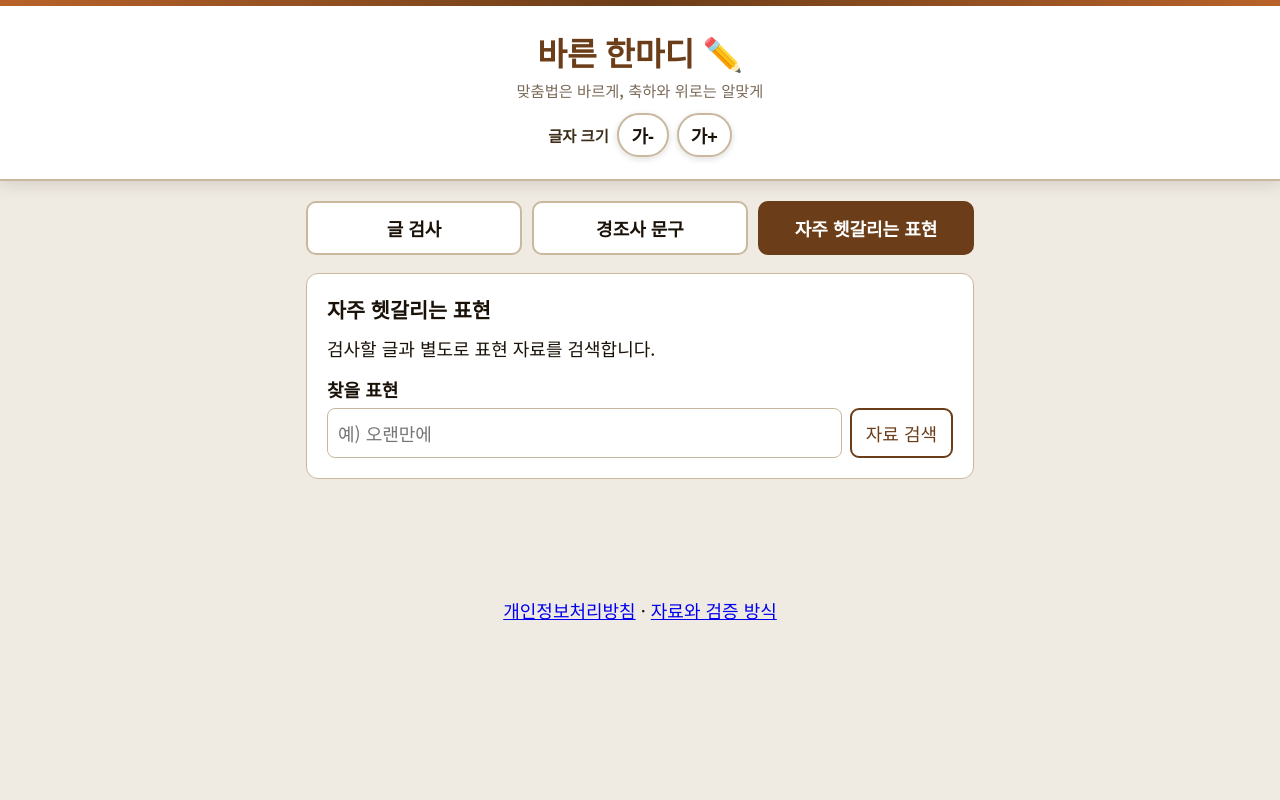
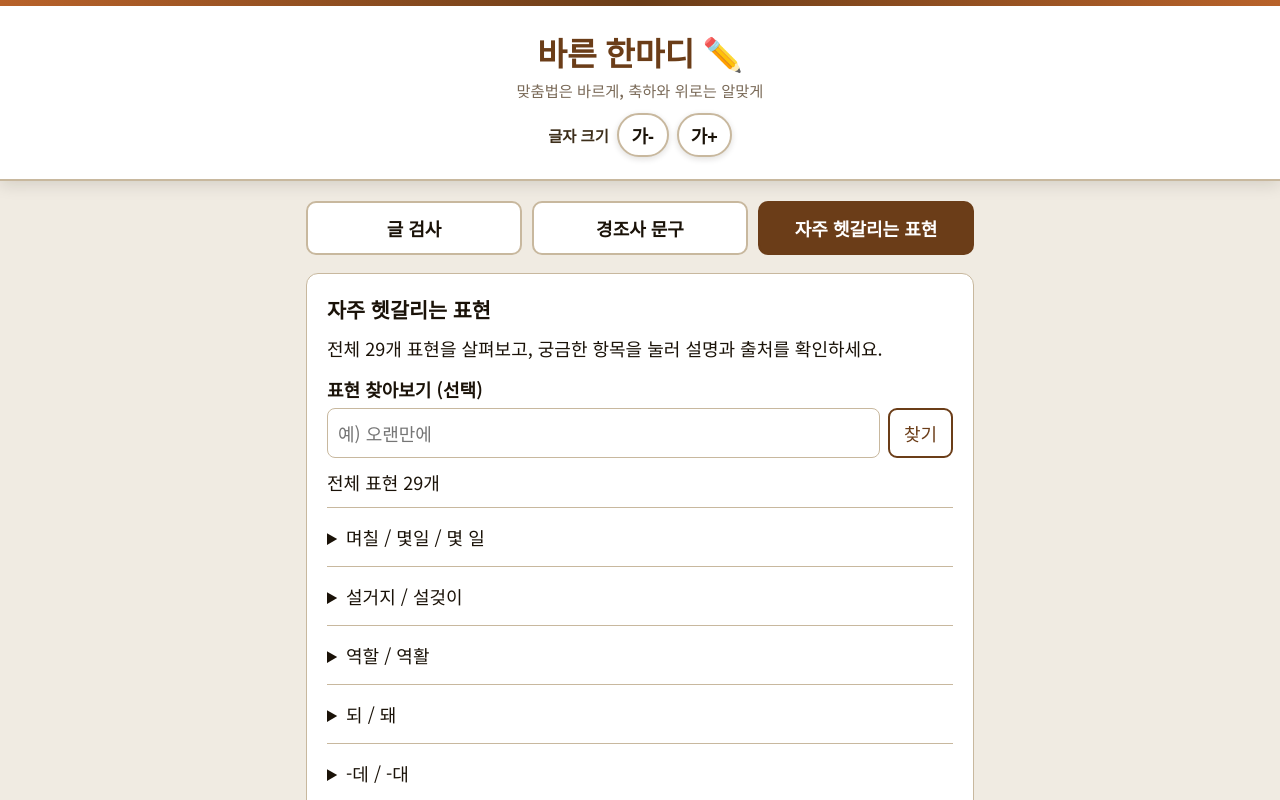
Before and after one commit to jwh781101-ship-it/spelling-checker, a Next.js app: page / in a window 1280 px wide. Both pictures are taken after a click on the button "자주 헷갈리는 표현". Shown: the top 800 px of the page. Built offline with nearby package versions, Linux system fonts and the light colour scheme.

Commit message:
Show expression list by default

```diff
--- a/app/page.js
+++ b/app/page.js
@@ -313,7 +313,7 @@ export default function Home() {
     const q = expressionQuery.trim();
     expressionControllerRef.current?.abort();
     const run = ++expressionRunRef.current;
-    if (!q) { setExpressionResults(null); setExpressionStatus('찾을 표현을 입력해 주세요.'); return; }
+    if (!q) { setExpressionResults(null); setExpressionStatus(''); return; }
     const controller = new AbortController(); expressionControllerRef.current = controller;
     setExpressionResults(null); setExpressionStatus('자료를 찾고 있어요.');
     try {
@@ -533,17 +533,20 @@ export default function Home() {
         </div>
         {showExpressionSearch && <section id="expression-search" className="expression-search" aria-labelledby="expression-title">
           <h2 id="expression-title">자주 헷갈리는 표현</h2>
-          <p>검사할 글과 별도로 표현 자료를 검색합니다.</p>
+          <p>전체 {confusables.length}개 표현을 살펴보고, 궁금한 항목을 눌러 설명과 출처를 확인하세요.</p>
           <form onSubmit={searchExpressions}>
-            <label htmlFor="expression-query">찾을 표현</label>
-            <div className="expression-search-row"><input id="expression-query" value={expressionQuery} onChange={e => { expressionRunRef.current++; expressionControllerRef.current?.abort(); setExpressionQuery(e.target.value); setExpressionResults(null); setExpressionStatus(''); }} placeholder="예) 오랜만에" /><button type="submit">자료 검색</button></div>
+            <label htmlFor="expression-query">표현 찾아보기 (선택)</label>
+            <div className="expression-search-row"><input id="expression-query" value={expressionQuery} onChange={e => { expressionRunRef.current++; expressionControllerRef.current?.abort(); setExpressionQuery(e.target.value); setExpressionResults(null); setExpressionStatus(''); }} placeholder="예) 오랜만에" /><button type="submit">찾기</button></div>
           </form>
           {expressionStatus && <p role="status">{expressionStatus}</p>}
-          {expressionResults?.map((item, i) => <article className="expression-item" key={item.id ?? i}>
-            <h3>{item.correct}</h3>{item.wrong ? <p>헷갈리는 표현: {Array.isArray(item.wrong) ? item.wrong.join(', ') : item.wrong}</p> : <p>쓰임에 따라 구분하는 표현입니다.</p>}
+          <p className="expression-count" aria-live="polite">{expressionResults === null ? '전체 표현' : '찾은 표현'} {(expressionResults ?? confusables).length}개</p>
+          {expressionResults !== null && <button type="button" className="expression-reset" onClick={() => { expressionRunRef.current++; expressionControllerRef.current?.abort(); setExpressionQuery(''); setExpressionResults(null); setExpressionStatus(''); }}>전체 표현 다시 보기</button>}
+          {(expressionResults ?? confusables).map((item, i) => <details className="expression-item" key={item.id ?? i}>
+            <summary>{item.label || item.correct}</summary>
+            {item.wrong ? <p>헷갈리는 표현: {Array.isArray(item.wrong) ? item.wrong.join(', ') : item.wrong}</p> : <p>쓰임에 따라 구분하는 표현입니다.</p>}
             <p>{item.explanation}</p>{item.example && <p>예) {item.example}</p>}
             {item.sourceUrl && /^https?:\/\//i.test(item.sourceUrl) ? <a href={item.sourceUrl} target="_blank" rel="noopener noreferrer">출처: {item.sourceName || item.sourceUrl}</a> : item.sourceName && <p>출처: {item.sourceName}</p>}
-          </article>)}
+          </details>)}
         </section>}
         <div hidden={showTemplates || showExpressionSearch}>
         {/* 입력 카드 */}
```
